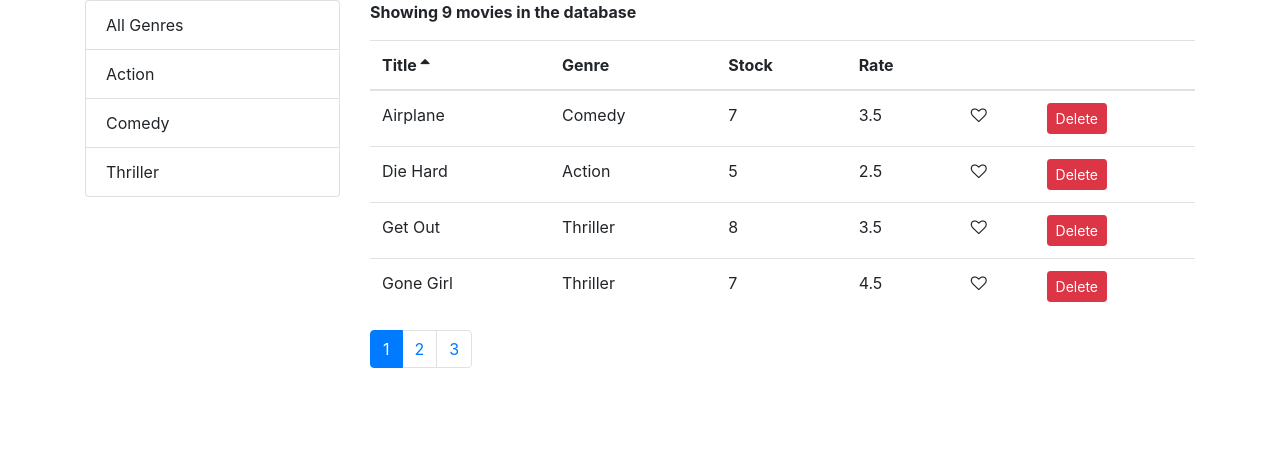
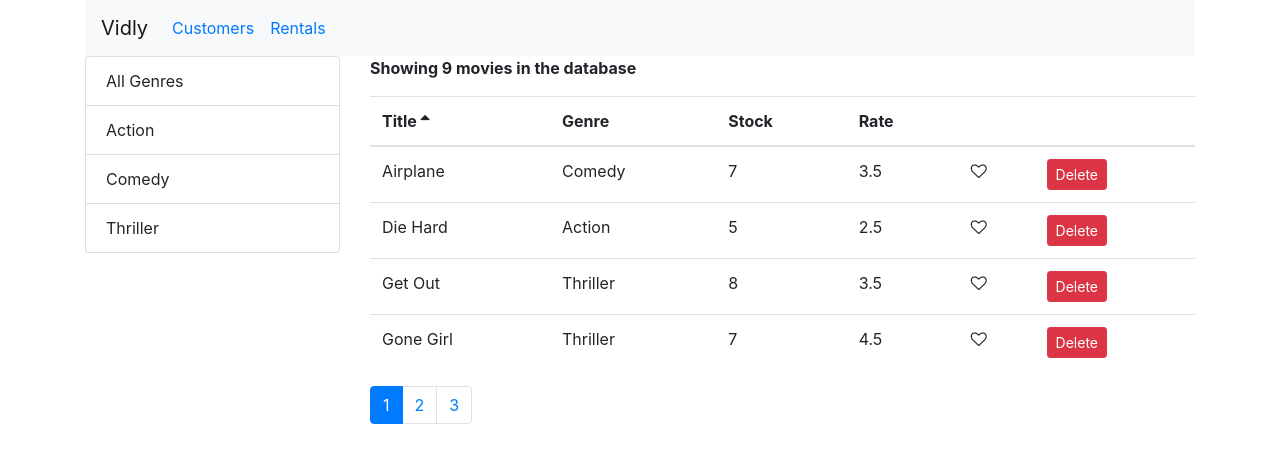
Before and after one commit to instanetk/vidly, a React (Create React App) app: page / in a window 1280 px wide. Shown: the top 462 px of the page. Built offline with nearby package versions, Linux system fonts and the light colour scheme.

Commit message:
adding routing

```diff
--- a/package.json
+++ b/package.json
@@ -12,6 +12,7 @@
     "prop-types": "^15.6.2",
     "react": "^16.13.1",
     "react-dom": "^16.13.1",
+    "react-router-dom": "^5.2.0",
     "react-scripts": "3.4.1"
   },
   "scripts": {
--- a/src/App.js
+++ b/src/App.js
@@ -1,9 +1,12 @@
 import React from "react";
+import { Route, Switch } from "react-router-dom";
 import Movies from "./components/movies";
+import NavBar from "./components/common/NavBar";
 
 function App() {
   return (
     <main className="container">
+      <NavBar />
       <Movies />
     </main>
   );
--- /dev/null
+++ b/src/components/common/NavBar.jsx
@@ -0,0 +1,20 @@
+import React from "react";
+import { NavLink } from "react-router-dom";
+
+const NavBar = () => {
+  return (
+    <nav className="navbar navbar-expand-lg navbar-light bg-light">
+      <span className="navbar-brand">Vidly</span>
+      <ul className="navbar-nav mr-auto">
+        <li className="nav-link">
+          <NavLink to="/customers">Customers</NavLink>
+        </li>
+        <li className="nav-link">
+          <NavLink to="/rentals">Rentals</NavLink>
+        </li>
+      </ul>
+    </nav>
+  );
+};
+
+export default NavBar;
--- a/src/index.js
+++ b/src/index.js
@@ -1,4 +1,5 @@
 import React from "react";
+import { BrowserRouter } from "react-router-dom";
 import ReactDOM from "react-dom";
 import "./index.css";
 import * as serviceWorker from "./serviceWorker";
@@ -7,9 +8,9 @@ import "bootstrap/dist/css/bootstrap.css";
 import "font-awesome/css/font-awesome.css";
 
 ReactDOM.render(
-  <React.StrictMode>
+  <BrowserRouter>
     <App />
-  </React.StrictMode>,
+  </BrowserRouter>,
   document.getElementById("root")
 );
 
```
Also changed, not shown: src/components/customers.jsx (added, +7 -0 lines), src/components/rentals.jsx (added, +7 -0 lines), 1 other file (tests, documents, lock files or other folders).
